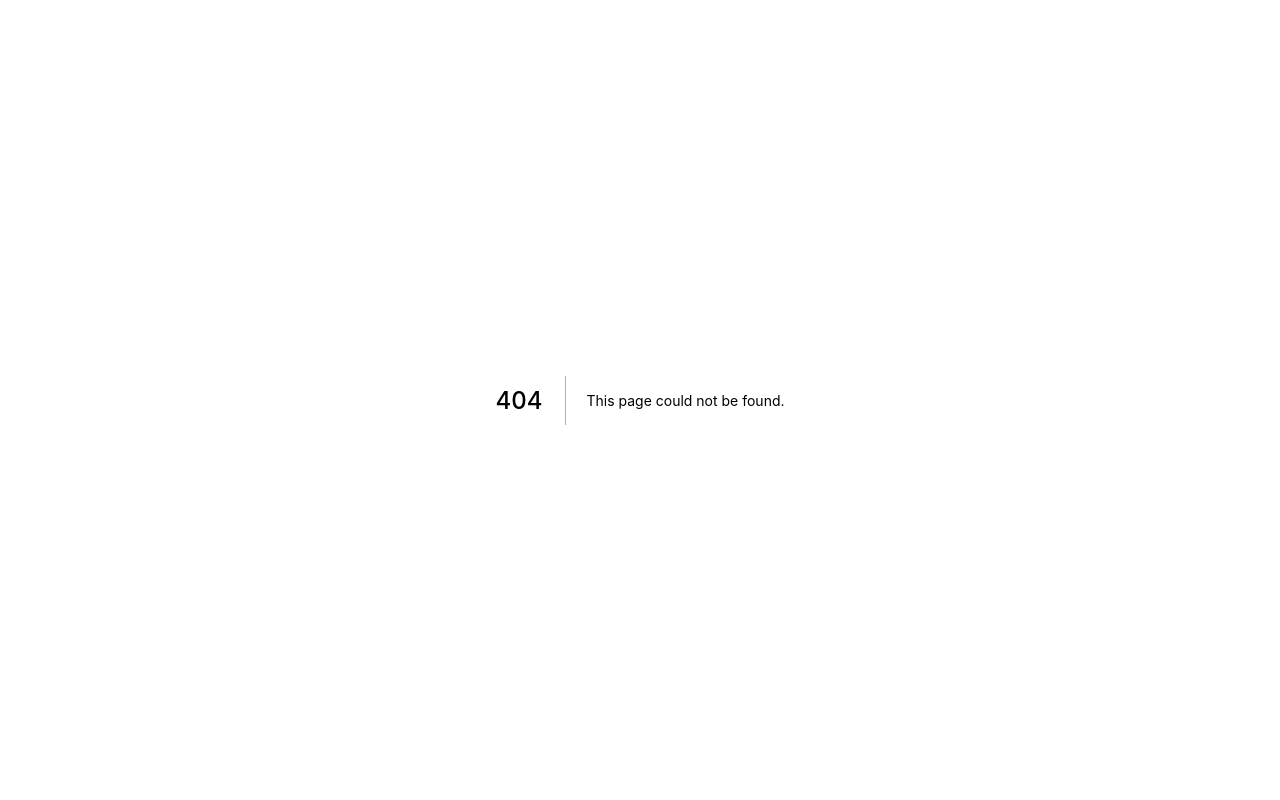
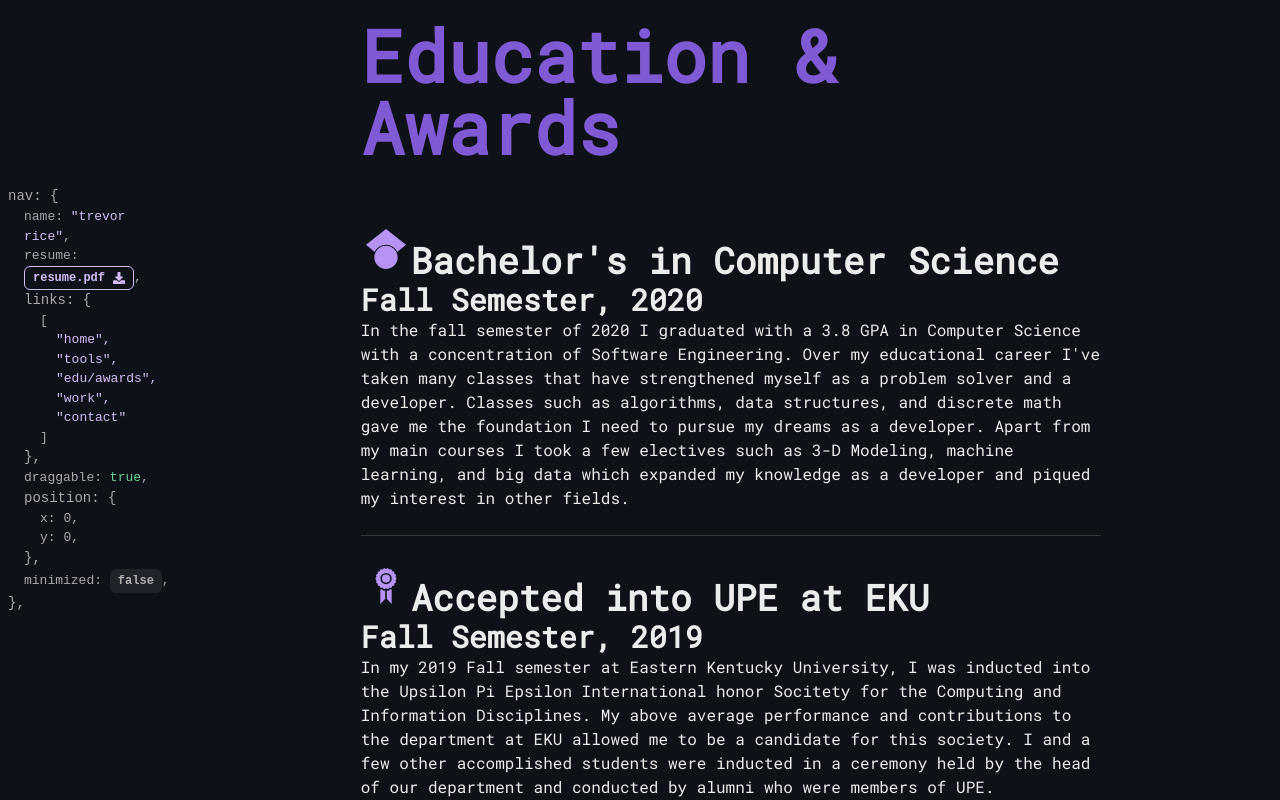
Before and after one commit to trev-dev0/trevrr.dev, a Next.js app in the folder src/: page /awards in a window 1280 px wide. Before the commit this address had no page. Built offline with nearby package versions, Linux system fonts and the light colour scheme.

Commit message:
added awards page and fixed scrolling issues

```diff
--- /dev/null
+++ b/src/components/Awards.tsx
@@ -0,0 +1,79 @@
+// import from "framer-motion";
+
+import { Icon } from "@chakra-ui/react";
+import {
+  Box,
+  Flex,
+  Heading,
+  StackDivider,
+  Text,
+  VStack,
+} from "@chakra-ui/layout";
+import { useState } from "react";
+import { BsTrophy } from "react-icons/bs";
+import { GiAchievement, GiDiploma } from "react-icons/gi";
+import { SiGooglescholar } from "react-icons/si";
+const Awards = () => {
+  const awards = [
+    {
+      title: "Bachelor's in Computer Science",
+      date: "Fall Semester, 2020",
+      description:
+        "In the fall semester of 2020 I graduated with a 3.8 GPA in Computer Science with a concentration of Software Engineering. Over my educational career I've taken many classes that have strengthened myself as a problem solver and a developer. Classes such as algorithms, data structures, and discrete math gave me the foundation I need to pursue my dreams as a developer. Apart from my main courses I took a few electives such as 3-D Modeling, machine learning, and big data which expanded my knowledge as a developer and piqued my interest in other fields. ",
+
+      icon: SiGooglescholar,
+    },
+    {
+      title: "Accepted into UPE at EKU",
+      date: "Fall Semester, 2019",
+      description:
+        "In my 2019 Fall semester at Eastern Kentucky University, I was inducted into the Upsilon Pi Epsilon International honor Socitety for the Computing and Information Disciplines. My above average performance and contributions to the department at EKU allowed me to be a candidate for this society. I and a few other accomplished students were inducted in a ceremony held by the head of our department and conducted by alumni who were members of UPE. ",
+      icon: GiAchievement,
+    },
+    {
+      title: "Presidents Award and Dean's List at EKU",
+      date: "2017-2020",
+      description:
+        "By maintaining above a 3.0 GPA at Eastern Kentucky University I received the Dean's List honor for all of my semesters I attended. The majority of my semesters I received a 4.0 GPA in all courses and received the Presidents award 5 times.",
+      icon: GiAchievement,
+    },
+    {
+      title: "Batelle Scholarship at EKU",
+      date: "Summer 2020",
+      description: "I received the Batelle Scholarship for a project I worked on during my time at EKU. The project was for the Machine Learning and Deep Learning lab and the goal was to utilize the parallel processing capabilities of GPUs to greatly increase the speed of malicious domain detection. The scholarship allowed me to work on the project through the summer and continue to add more features and optimize the code.",
+      icon: SiGooglescholar,
+    },
+  ];
+
+  return (
+    <VStack
+      w="100%"
+      mt="5"
+      spacing="25px"
+      divider={<StackDivider borderColor="puprle.200" />}
+      py={10}
+      overflow="hidden"
+    >
+      {awards.map((currentAward, i) => (
+        <Box key={i} borderRadius="10px">
+          <Heading size="xl">
+            <Box>
+              <Icon
+                color="purple.300"
+                boxSize="50px"
+                padding="5px"
+                as={currentAward.icon}
+              />
+
+              {currentAward.title}
+            </Box>
+          </Heading>
+          <Heading size="lg">{currentAward.date}</Heading>
+          <Text>{currentAward.description}</Text>
+        </Box>
+      ))}
+    </VStack>
+  );
+};
+
+export default Awards;
--- a/src/components/Layout.tsx
+++ b/src/components/Layout.tsx
@@ -16,6 +16,7 @@ const Layout = ({ children }) => {
     md: "column",
     lg: "row",
   });
+
   return (
     <Flex
       // @ts-ignore
@@ -23,16 +24,20 @@ const Layout = ({ children }) => {
       w="100%"
       h="100%"
       bg="blackAlpha.600"
-      alignItems={direction !== "column" ? "center": "flex-start"}
-      overflowY="auto"
+      alignItems={direction !== "column" ? "center" : "flex-start"}
+      overflowY="hidden"
+      overflowX="hidden"
     >
       <Head>
         <title>trevrr.dev</title>
       </Head>
-      <Box w="fit-content" z-index="50" bg="">
+      <Box  w="fit-content" z-index="50" bg="">
         <Navbar resetPosition={resetPosition} />
       </Box>
-      <Box flex="1" w="100%" h="100%" zIndex="10">
+
+      {/* <Box w="100%" h={`calc(100% + ${navHeight}px)`} zIndex="10"> */}
+
+      <Box w="100%" h="100%" zIndex="10" overflowY="auto">
         {children}
       </Box>
 
--- a/src/components/Navbar.tsx
+++ b/src/components/Navbar.tsx
@@ -82,6 +82,7 @@ const Navbar = (props: PropTypes) => {
         msUserSelect: "none",
         userSelect: "none",
       }}
+      pos="sticky"
     >
       {/* @ts-ignore */}
       {/* <motion.div drag={dragDirection} dragConstraints={outerFlex}> */}
--- a/src/components/NavbarItems.tsx
+++ b/src/components/NavbarItems.tsx
@@ -47,7 +47,7 @@ const NavbarItems = (props: PropTypes) => {
             <Flex direction={linkDirection} justifyContent="space-evenly">
               <NavLink href="/" text='"home", ' />
               <NavLink href="/tools" text='"tools", ' />
-              <NavLink href="/awards" text='"awards",  ' />
+              <NavLink href="/awards" text='"edu/awards",  ' />
               <NavLink href="/work" text='"work",  ' />
               <NavLink href="/contact" text='"contact"' />
             </Flex>
--- a/src/package.json
+++ b/src/package.json
@@ -14,6 +14,7 @@
     "@fontsource/caveat": "^4.2.2",
     "@fontsource/comfortaa": "^4.2.2",
     "@fontsource/roboto-mono": "^4.2.2",
+    "framer": "^1.2.29",
     "framer-motion": "^4",
     "next": "^10.0.0",
     "react": "17.0.1",
--- /dev/null
+++ b/src/pages/awards.tsx
@@ -0,0 +1,36 @@
+import Layout from "../components/Layout";
+import { Flex, Box, Heading } from "@chakra-ui/react";
+import Awards from "../components/Awards";
+import { useMotionValue } from "framer-motion";
+
+const AwardsPage = () => {
+
+  return (
+    <Layout>
+      <Flex
+        direction="column"
+        w="100%"
+        h="100%"
+        justifyContent="center"
+        alignItems="center"
+        maxHeight="none"
+        p={5}
+      >
+        <Box w={{ base: "95%", sm: "95%", md: "80%", lg: "70%" }} h="100%"   >
+          <Flex direction="column" h="100%" >
+            <Heading fontFamily="Roboto Mono" size="4xl" color="purple.500">
+              Education & Awards
+            </Heading>
+            <Box
+            h="100%"
+            >
+              <Awards />
+            </Box>
+          </Flex>
+        </Box>
+      </Flex>
+    </Layout>
+  );
+};
+
+export default AwardsPage;
--- a/src/pages/index.tsx
+++ b/src/pages/index.tsx
@@ -16,7 +16,7 @@ const Index = () => {
         h="100%"
       >
         <Box
-          w={{ base: "max-content", sm: "max-content", md: "60%" }}
+          w={{ base: "100%", sm: "100%", md: "80%" }}
         >
           <Flex
             direction="column"
@@ -25,6 +25,7 @@ const Index = () => {
             borderRadius="0px"
             // width="55%"
             overflowX="hidden"
+            mt={{base: "10vh", sm: "0",md: "0", lg: "0"}}
           >
             <Box maxW="95%" margin="auto">
               <Heading size="4xl">Hello,</Heading>
--- a/src/pages/tools.tsx
+++ b/src/pages/tools.tsx
@@ -31,7 +31,7 @@ const Skills = () => {
                 day. Below are the tools I use the most.
               </Text>
               <Tools setToolText={setCurrentText} />
-              <Box position="relative" boxSize="fit-content">
+              <Box position="relative" boxSize="fit-content" h="150px">
                 <Box position="relative" w="100%">
                   <AnimatePresence>
                     <motion.p
```
Also changed, not shown: 1 other file (tests, documents, lock files or other folders).
